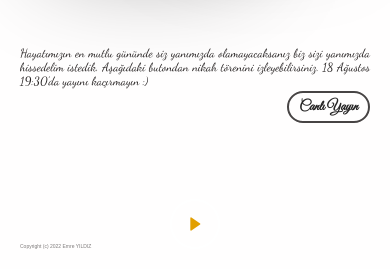
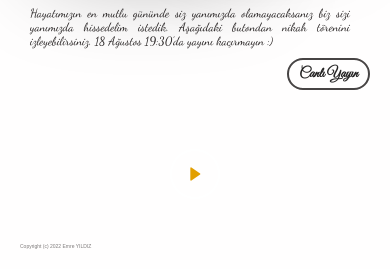
Before and after one commit to justautumns/bahar-emre, a plain HTML site: page index.html in a window 390 px wide. Shown: the part 575-844 px from the top of the page. Drawn offline with nearby package versions, Linux system fonts and the light colour scheme.

Commit message:
Update style.css

```diff
--- a/static/css/style.css
+++ b/static/css/style.css
@@ -669,7 +669,7 @@ a {
 
     .info p {
         font-size: 12px;
-        margin-bottom: 3px;
+        margin: 10px 20px 10px 10px;
     }
 
     .info button {
@@ -694,4 +694,7 @@ a {
         transform: translateY(20%);
         padding: 30px;
     }
+    .slide-control {
+        margin-bottom: 50px;
+    }
 }
```
